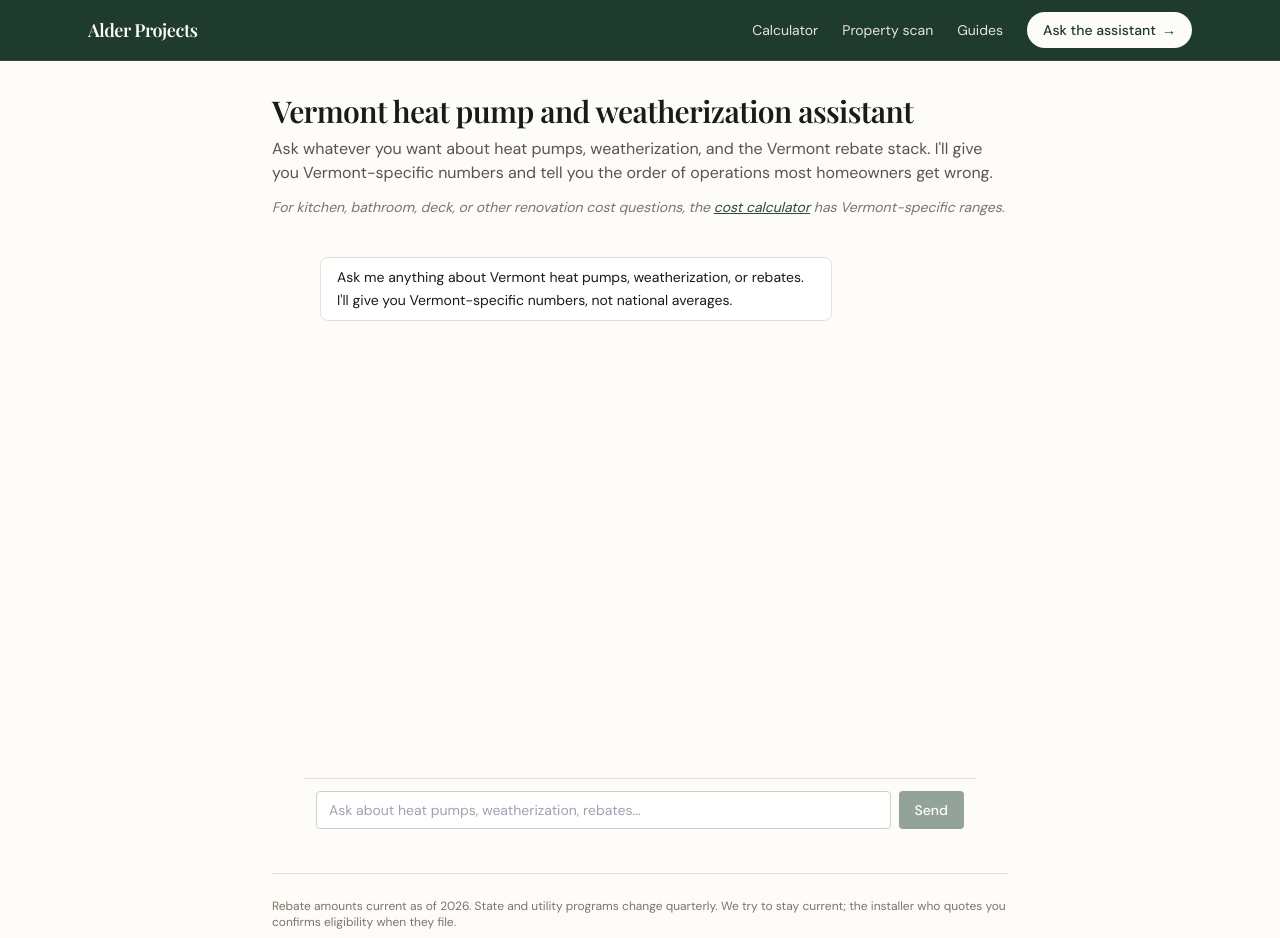
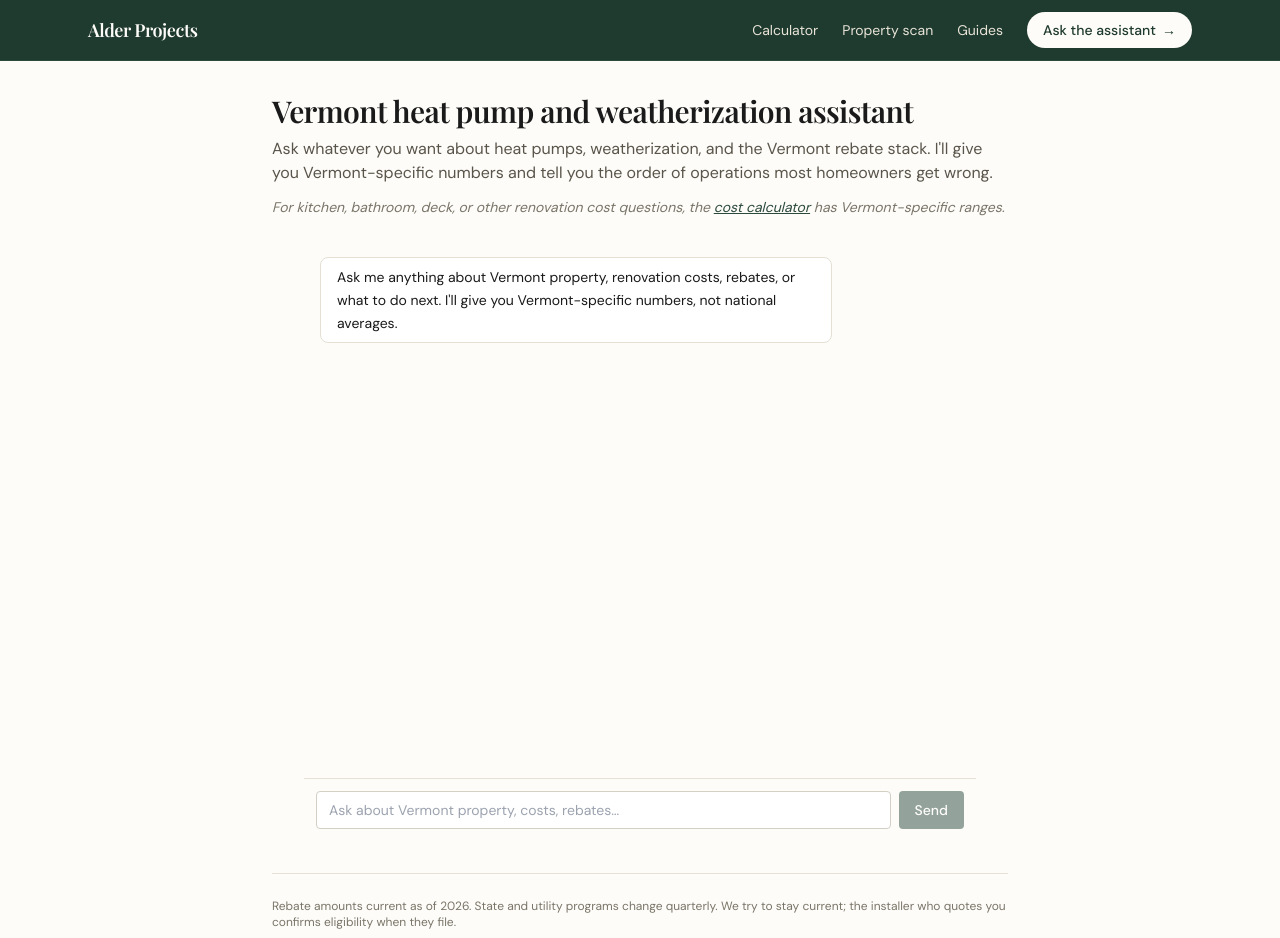
Before and after one commit to alderprojects/alder-projects-site, a Next.js app: page /chat in a window 1280 px wide. Shown: the top 938 px of the page. Built offline with nearby package versions, Linux system fonts and the light colour scheme.

Commit message:
feat(chat): pass propertyContext through ChatWidget to lead capture + broaden greeting

```diff
--- a/src/components/ChatWidget.tsx
+++ b/src/components/ChatWidget.tsx
@@ -5,18 +5,14 @@ import { useState, useRef, useEffect, FormEvent } from 'react'
 type Message = { role: 'user' | 'assistant'; content: string }
 
 type Props = {
-  // Where the widget is embedded (used in lead routing + system prompt context)
   source?: string
-  // First message to seed the conversation, e.g. opening line on calculator results page
   greeting?: string
-  // Optional context to pass to the API (referrer, calculator state, etc.)
   context?: Record<string, unknown>
-  // Display variant: 'inline' for embedded blocks, 'page' for full-page chat
   variant?: 'inline' | 'page'
 }
 
 const DEFAULT_GREETING =
-  "Ask me anything about Vermont heat pumps, weatherization, or rebates. I'll give you Vermont-specific numbers, not national averages."
+  "Ask me anything about Vermont property, renovation costs, rebates, or what to do next. I'll give you Vermont-specific numbers, not national averages."
 
 export default function ChatWidget({
   source = 'unknown',
@@ -40,13 +36,11 @@ export default function ChatWidget({
     scrollRef.current?.scrollTo({ top: scrollRef.current.scrollHeight, behavior: 'smooth' })
   }, [messages, loading])
 
-  // Heuristic: trigger lead capture offer after 3+ user turns OR when assistant
-  // explicitly mentions connecting to a contractor.
   useEffect(() => {
     if (showLeadForm || leadSubmitted) return
     const userTurns = messages.filter(m => m.role === 'user').length
     const lastAssistant = [...messages].reverse().find(m => m.role === 'assistant')?.content || ''
-    const offered = /installer|contractor|put you in front|handle the rebate paperwork/i.test(lastAssistant)
+    const offered = /installer|contractor|put you in front|handle the rebate paperwork|connect/i.test(lastAssistant)
     if (userTurns >= 3 && offered) {
       setShowLeadForm(true)
     }
@@ -89,6 +83,7 @@ export default function ChatWidget({
           ...lead,
           transcript: messages,
           source,
+          propertyContext: context?.propertyContext,
         }),
       })
       if (!res.ok) throw new Error('lead routing failed')
@@ -159,7 +154,7 @@ export default function ChatWidget({
             style={{ backgroundColor: '#f5f1e8', border: '1px solid #d4cfc4' }}
           >
             <div className="text-sm font-medium" style={{ color: '#2c4a3e' }}>
-              Connect with a Vermont installer
+              Connect with a Vermont contractor
             </div>
             <div className="text-xs" style={{ color: '#5a554a' }}>
               We'll send a Vermont contractor a summary of what we discussed. They'll reach
@@ -233,7 +228,7 @@ export default function ChatWidget({
           type="text"
           value={input}
           onChange={e => setInput(e.target.value)}
-          placeholder="Ask about heat pumps, weatherization, rebates…"
+          placeholder="Ask about Vermont property, costs, rebates…"
           disabled={loading}
           className="flex-1 px-3 py-2 text-sm rounded border"
           style={{ borderColor: '#d4cfc4', backgroundColor: '#fff' }}
```
